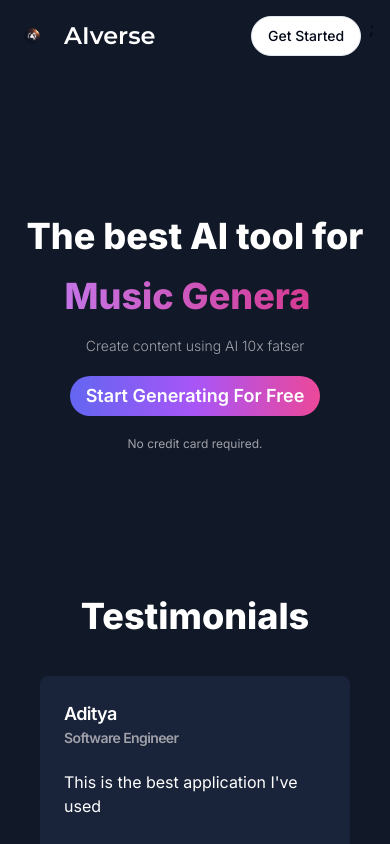
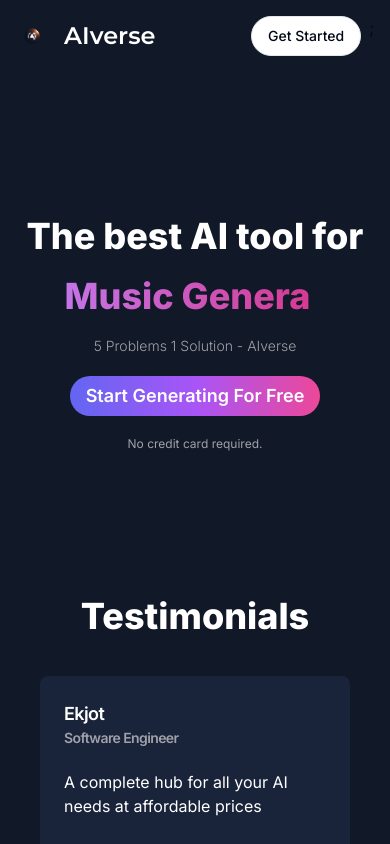
Before and after one commit to Aditya-20BCE2275/aiverse2, a Next.js app: page / in a window 390 px wide. Built offline with nearby package versions, Linux system fonts and the light colour scheme; no server answers.

Commit message:
fix: testimonials fixed

```diff
--- a/components/landing-content.tsx
+++ b/components/landing-content.tsx
@@ -3,29 +3,29 @@
 
 const testimonials = [
   {
-    name: "Aditya",
-    avatar: "A",
+    name: "Ekjot",
+    avatar: "E",
     title: "Software Engineer",
-    description: "This is the best application I've used",
+    description: "A complete hub for all your AI needs at affordable prices",
   },
   {
     name: "Aditya",
     avatar: "A",
-    title: "Software Engineer",
-    description: "This is the best application I've used",
+    title: "Blockchain Developer",
+    description: "This is the best application I've used for understanding dense and highly coupled codes",
   },
   {
-    name: "Aditya",
+    name: "Arjun",
     avatar: "A",
-    title: "Software Engineer",
-    description: "This is the best application I've used",
+    title: "Data Scientist",
+    description: "One stop solution for all your problems",
   },
   {
-    name: "Aditya",
+    name: "Parth",
     avatar: "A",
-    title: "Software Engineer",
-    description: "This is the best application I've used"
-},
+    title: "Web Developer",
+    description: "Best Place for code debugging and generation",
+  },
 ];
 
 export const LandingContent = () => {
--- a/components/landing-hero.tsx
+++ b/components/landing-hero.tsx
@@ -26,7 +26,7 @@
           />
         </div>
       </div>
-      <div className="text-sm md:text-xl font-light text-zinc-400">Create content using AI 10x fatser</div>
+      <div className="text-sm md:text-xl font-light text-zinc-400">5 Problems 1 Solution - AIverse</div>
       <div>
         <Link href={isSignedIn? "/dashboard" : "/signup"}>
             <Button variant="premium" className="md: text-lg p-4 md:p-6 rounded-full font-semibold"> Start Generating For Free</Button>
```
